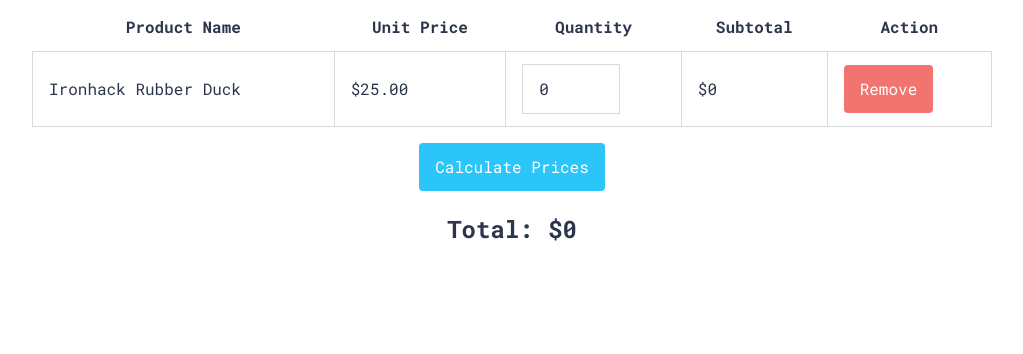
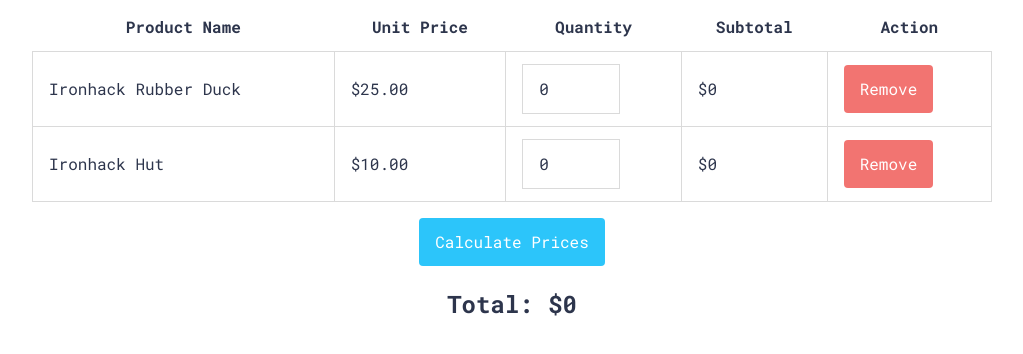
Before and after one commit to ironhack-labs/lab-dom-ironhack-cart, a website: page index.html in a window 1280 px wide. Both pictures are taken after a click on the button "Calculate Prices". Shown: the part 104-458 px from the top of the page, without its empty margins (128-1151 px from the left). Drawn offline with Linux system fonts and the light colour scheme.

Commit message:
Carrito compra

```diff
--- a/index.html
+++ b/index.html
@@ -29,10 +29,24 @@
           </td>
           <td class="subtotal">$<span>0</span></td>
           <td class="action">
+            <button class="btn btn-remove" >Remove</button>
+          </td>
+        </tr>
+        <!-- Iteration 2: Add more products here -->
+
+        <tr class="product">
+          <td class="name">
+            <span>Ironhack Hut</span>
+          </td>
+          <td class="price">$<span>10.00</span></td>
+          <td class="quantity">
+            <input type="number" value="0" min="0" placeholder="Quantity" />
+          </td>
+          <td class="subtotal">$<span>0</span></td>
+          <td class="action">
             <button class="btn btn-remove">Remove</button>
           </td>
         </tr>
-        <!-- Iteration 2: Add more products here -->
       </tbody>
       <tfoot>
         <!-- <tr class="create-product">
--- a/js/index.js
+++ b/js/index.js
@@ -1,24 +1,43 @@
 // ITERATION 1
 
 function updateSubtotal(product) {
-  console.log('Calculating subtotal, yey!');
 
-  //... your code goes here
+  let total = 0;
+  for (let i = 0; i < product.length; i++) {
+
+    //dentro de producto busco a sus hijos y el precio.
+    const price = product[i].childNodes[3].querySelector('.price span').innerHTML
+    //dentro de producto busco a sus hijos,y la cantidad
+    const quantity = product[i].childNodes[5].querySelector('.quantity input').value;
+
+    const subTotal = quantity * price;
+    //A elementos con la class subtotal, le asigno valor de (quantity*price)
+    product[i].querySelector('.subtotal span').innerHTML = subTotal;
+    total += subTotal
+  }
+  //asigno al elemento con ID "total value" el valor de var total
+  document.querySelector('#total-value span').innerHTML = total
 }
 
+//Primero entro en clase product dentro de cart y asigno el array saliente a la var result y la uso com argumento en la función updateSubTotal.
 function calculateAll() {
-  // code in the following two lines is added just for testing purposes.
-  // it runs when only iteration 1 is completed. at later point, it can be removed.
-  const singleProduct = document.querySelector('.product');
-  updateSubtotal(singleProduct);
-  // end of test
+  const result = document.getElementById('cart').getElementsByClassName('product');
+  updateSubtotal(result)
+}
+// ITERATION 2
 
-  // ITERATION 2
-  //... your code goes here
 
-  // ITERATION 3
-  //... your code goes here
-}
+
+
+
+
+//... your code goes here
+
+// ITERATION 3
+
+
+//... your code goes here
+
 
 // ITERATION 4
 
@@ -37,6 +56,5 @@
 window.addEventListener('load', () => {
   const calculatePricesBtn = document.getElementById('calculate');
   calculatePricesBtn.addEventListener('click', calculateAll);
-
   //... your code goes here
 });
```
